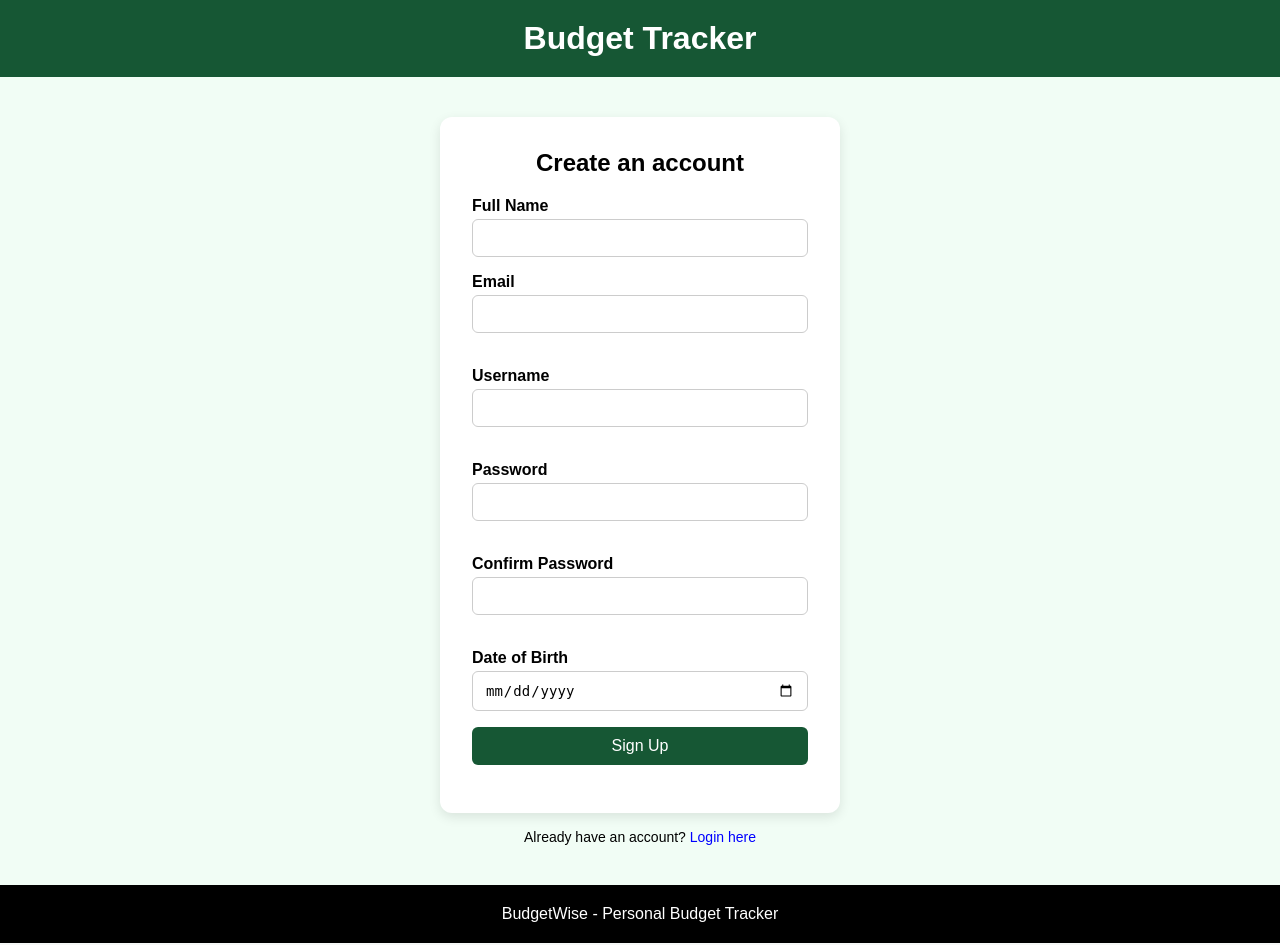
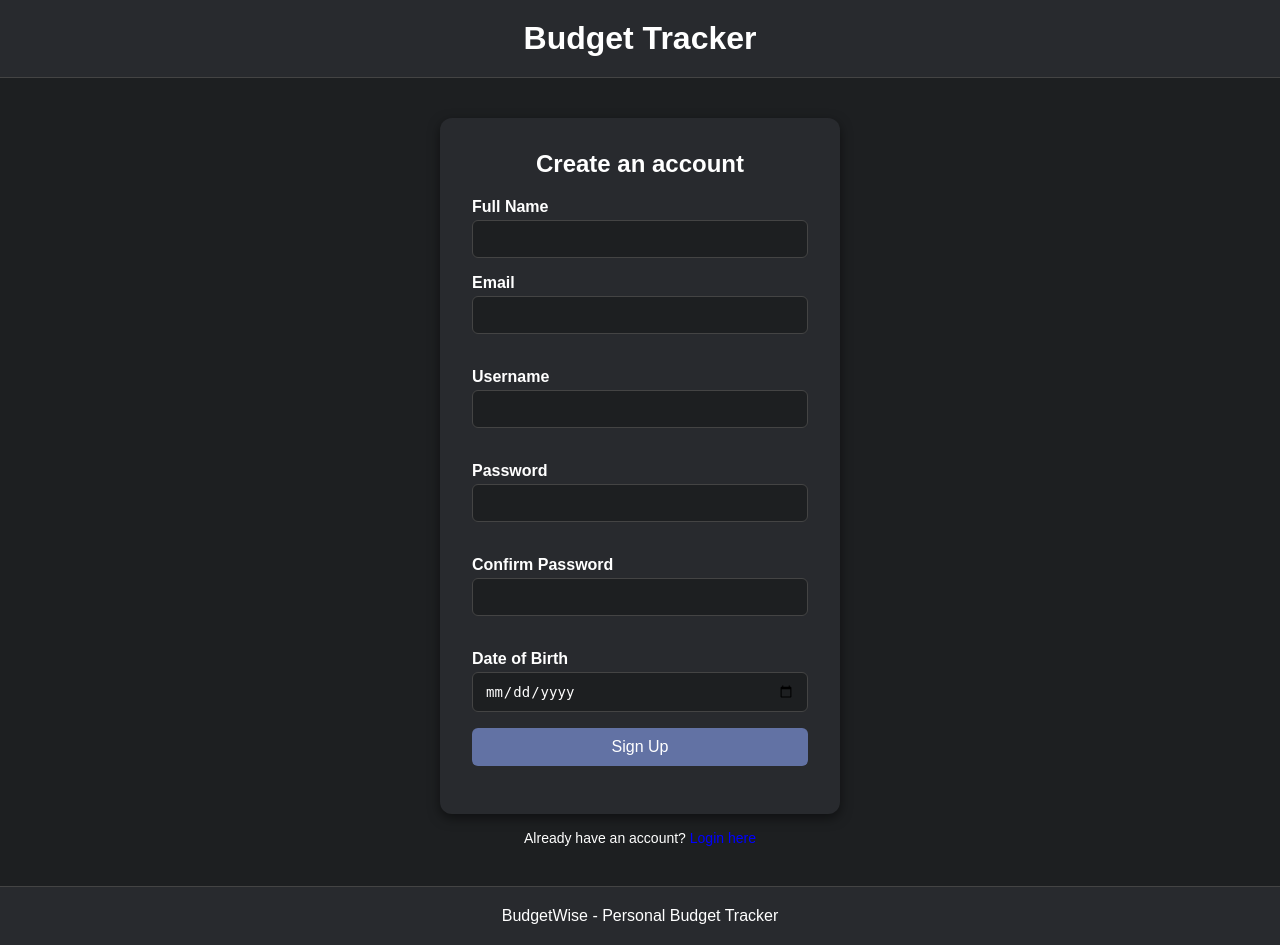
Before and after one commit to excellagun/cs476Project, a PHP site: page /signup.html in a window 1280 px wide. Run offline with PHP 8.4, Linux system fonts and the light colour scheme.

Commit message:
Update styles.css

```diff
--- a/styles.css
+++ b/styles.css
@@ -7,8 +7,8 @@
 
 body {
   font-family: Arial, Helvetica, sans-serif;
-  background-color: #f1fdf5;
-  color: #000;
+  background-color: #1d1f21;
+  color: #ffffff;
   display: flex;
   flex-direction: column;
   min-height: 100vh;
@@ -25,19 +25,21 @@ a:hover {
 
 /* HEADER */
 .auth-header {
-  background-color: #165734;
+  background-color: #282a2e;
   color: white;
   padding: 20px;
   text-align: center;
+  border-bottom: 1px solid #444;
 }
 
 /* FOOTER */
 .auth-footer {
   margin-top: auto;
-  background-color: #000;
+  background-color: #282a2e;
   color: white;
   text-align: center;
   padding: 20px;
+  border-top: 1px solid #444;
 }
 
 .footer-text {
@@ -56,10 +58,10 @@ a:hover {
 .auth-form {
   width: 100%;
   max-width: 400px;
-  background-color: white;
+  background-color: #282a2e;
   padding: 32px;
   border-radius: 12px;
-  box-shadow: 0 4px 12px rgba(0, 0, 0, 0.1);
+  box-shadow: 0 4px 12px rgba(0, 0, 0, 0.5);
 }
 
 /* FORM HEADER */
@@ -84,16 +86,18 @@ input[type="text"],
 input[type="password"],
 input[type="email"],
 input[type="date"] {
+  background-color: #1d1f21;
+  color: #fff;
   width: 100%;
   padding: 10px 12px;
-  border: 1px solid #ccc;
+  border: 1px solid #444;
   border-radius: 6px;
   font-size: 14px;
 }
 
 button {
   width: 100%;
-  background-color: #165734;
+  background-color: #6272a4;
   color: white;
   border: none;
   padding: 10px;
@@ -103,7 +107,7 @@ button {
 }
 
 button:hover {
-  background-color: #468c66;
+  background-color: #7884b0;
 }
 
 /* ERROR MESSAGES */
```
